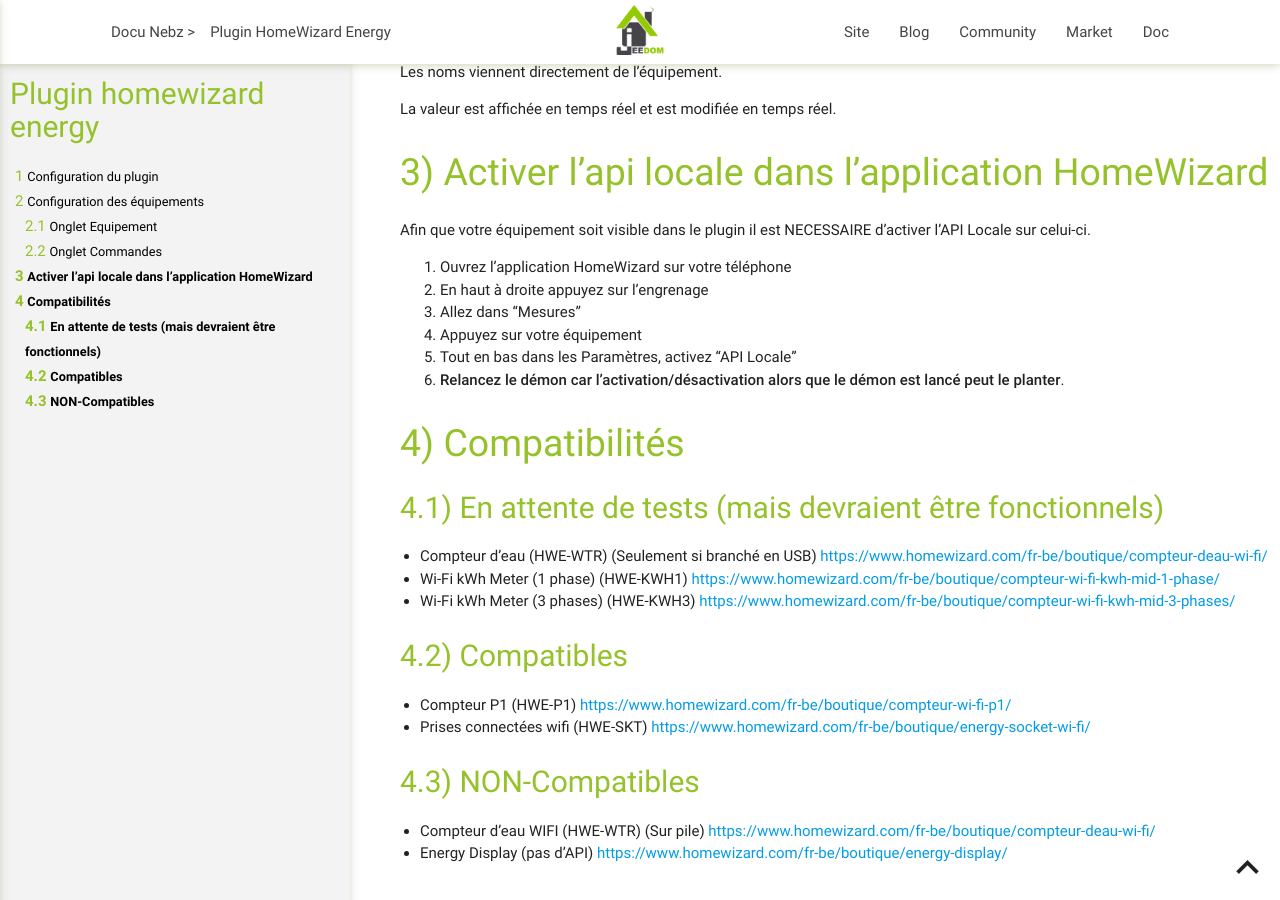
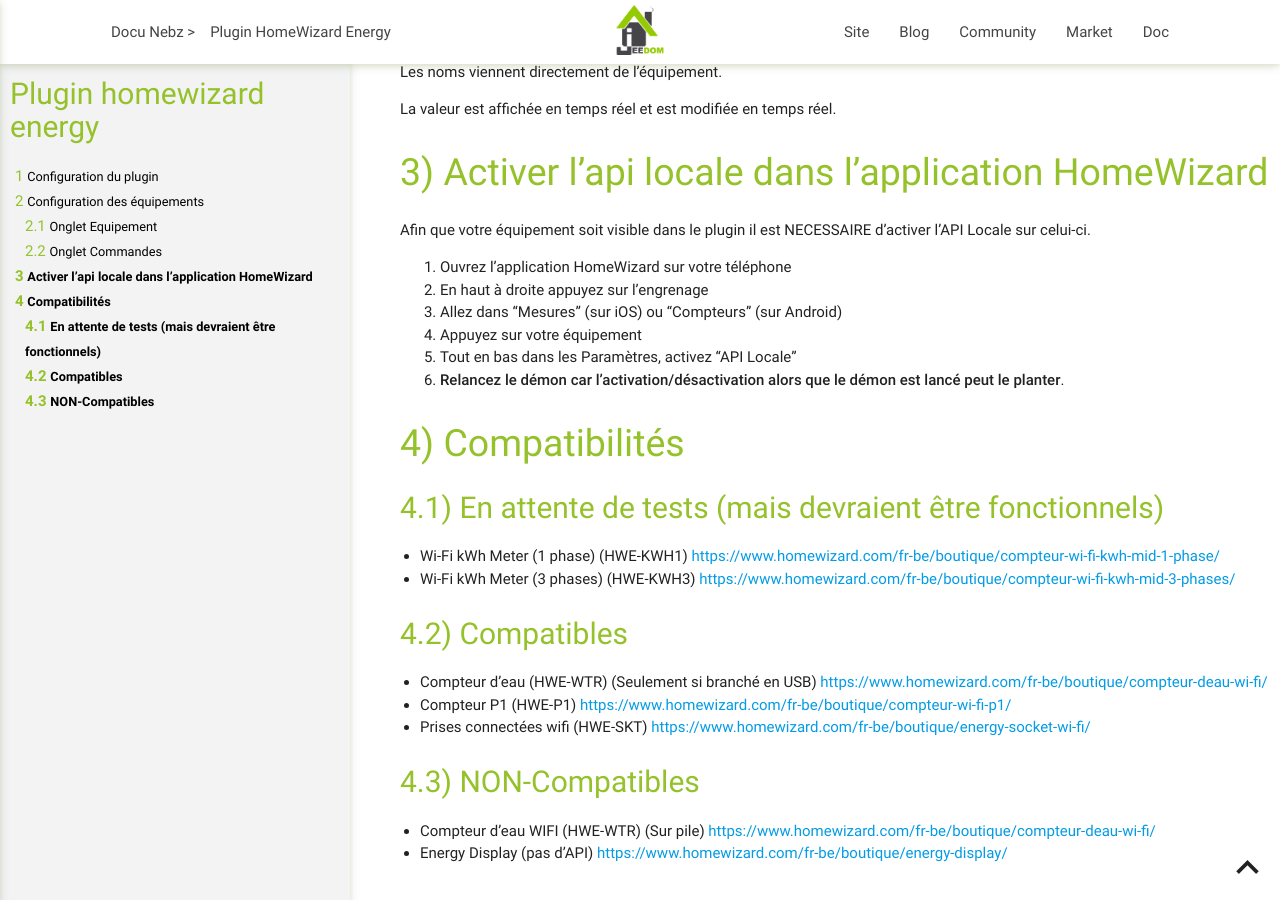
Before and after one commit to NebzHB/jeedom_docs, a Jekyll site: the page built from plugins/HomeWizard/fr_FR/index.md, in a window 1280 px wide and 900 px high, scrolled down 1096 px. Built offline with Jekyll 4.4.1, drawn with Linux system fonts in a browser that asks for light colours.

Commit message:
Update index.md

```diff
--- a/plugins/HomeWizard/fr_FR/index.md
+++ b/plugins/HomeWizard/fr_FR/index.md
@@ -64,7 +64,7 @@
 
 1. Ouvrez l'application HomeWizard sur votre téléphone
 2. En haut à droite appuyez sur l'engrenage
-3. Allez dans "Mesures"
+3. Allez dans "Mesures" (sur iOS) ou "Compteurs" (sur Android)
 4. Appuyez sur votre équipement
 5. Tout en bas dans les Paramètres, activez "API Locale"
 6. **Relancez le démon car l'activation/désactivation alors que le démon est lancé peut le planter**.
@@ -75,13 +75,13 @@
 **En attente de tests (mais devraient être fonctionnels)**
 ----------------------
 
--    Compteur d'eau (HWE-WTR) (Seulement si branché en USB) [https://www.homewizard.com/fr-be/boutique/compteur-deau-wi-fi/](https://www.homewizard.com/fr-be/boutique/compteur-deau-wi-fi/)
 -    Wi-Fi kWh Meter (1 phase) (HWE-KWH1) [https://www.homewizard.com/fr-be/boutique/compteur-wi-fi-kwh-mid-1-phase/](https://www.homewizard.com/fr-be/boutique/compteur-wi-fi-kwh-mid-1-phase/)
 -    Wi-Fi kWh Meter (3 phases) (HWE-KWH3) [https://www.homewizard.com/fr-be/boutique/compteur-wi-fi-kwh-mid-3-phases/](https://www.homewizard.com/fr-be/boutique/compteur-wi-fi-kwh-mid-3-phases/)
 
 **Compatibles**
 ---------------
 
+-    Compteur d'eau (HWE-WTR) (Seulement si branché en USB) [https://www.homewizard.com/fr-be/boutique/compteur-deau-wi-fi/](https://www.homewizard.com/fr-be/boutique/compteur-deau-wi-fi/)
 -    Compteur P1 (HWE-P1) [https://www.homewizard.com/fr-be/boutique/compteur-wi-fi-p1/](https://www.homewizard.com/fr-be/boutique/compteur-wi-fi-p1/)
 -    Prises connectées wifi (HWE-SKT) [https://www.homewizard.com/fr-be/boutique/energy-socket-wi-fi/](https://www.homewizard.com/fr-be/boutique/energy-socket-wi-fi/)
 
```
